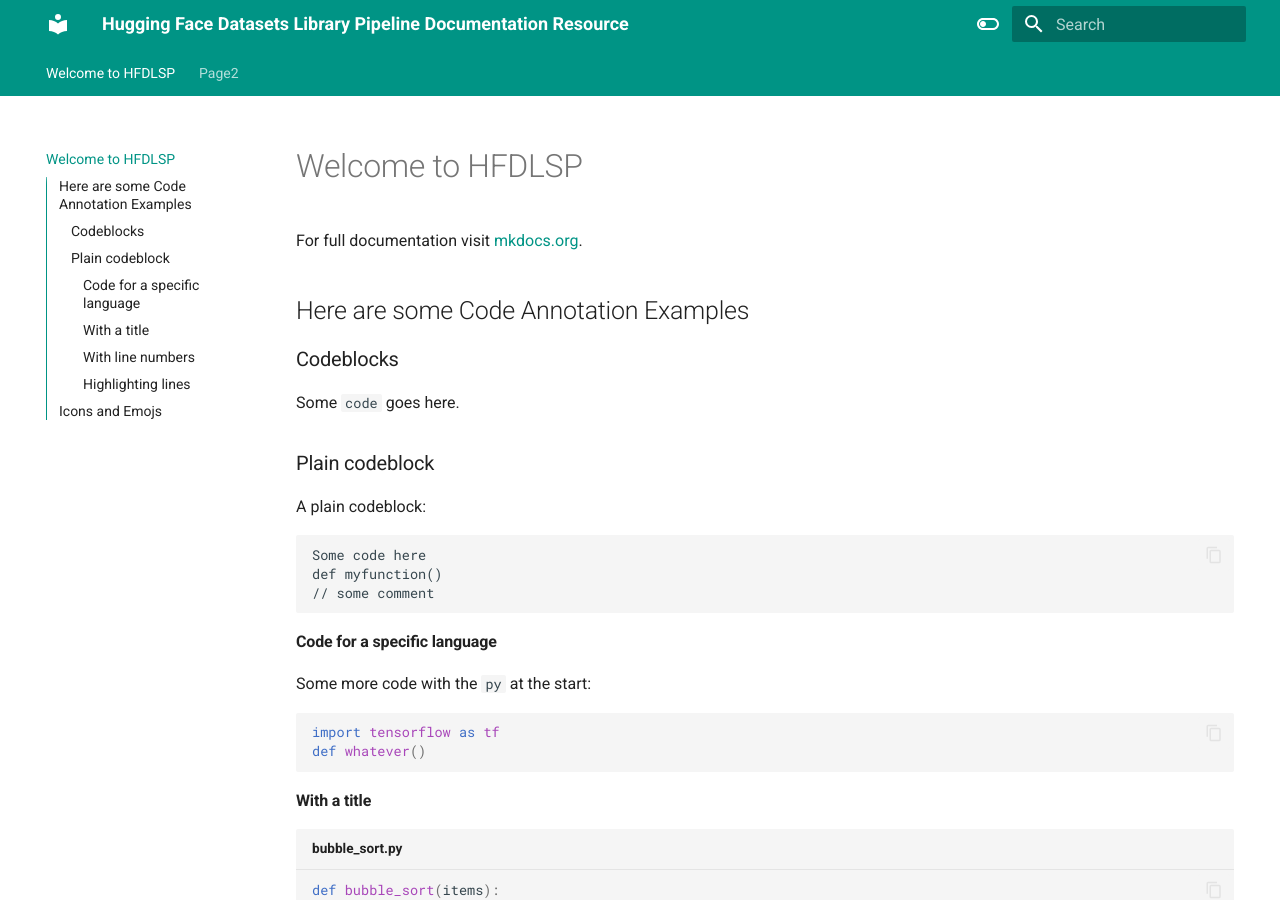
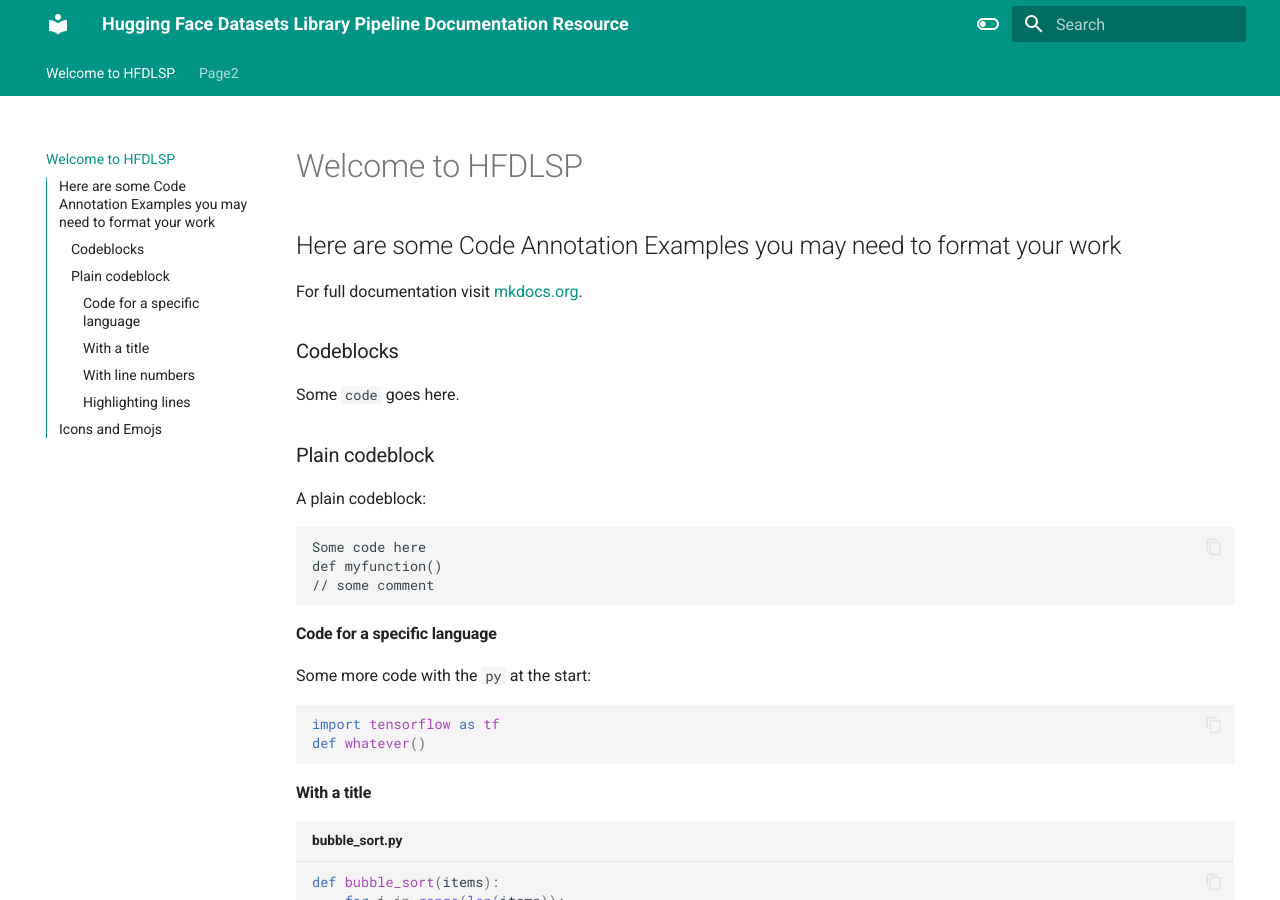
Before and after one commit to aitrenches/HFDLSP, an MkDocs documentation site: the page built from docs/index.md, in a window 1280 px wide and 900 px high. Built offline with MkDocs 1.6.1 and Material for MkDocs 9.7.7, drawn with Linux system fonts in a browser that asks for light colours; emoji names are drawn with the system emoji font.

Commit message:
index update

```diff
--- a/docs/index.md
+++ b/docs/index.md
@@ -1,8 +1,8 @@
 # Welcome to HFDLSP
 
+## Here are some Code Annotation Examples you may need to format your work
+
 For full documentation visit [mkdocs.org](https://www.mkdocs.org).
-
-## Here are some Code Annotation Examples
 
 ### Codeblocks
 
```
